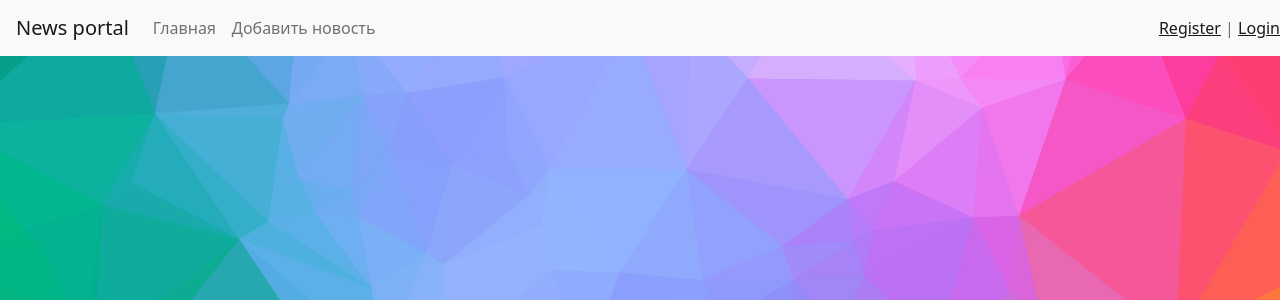
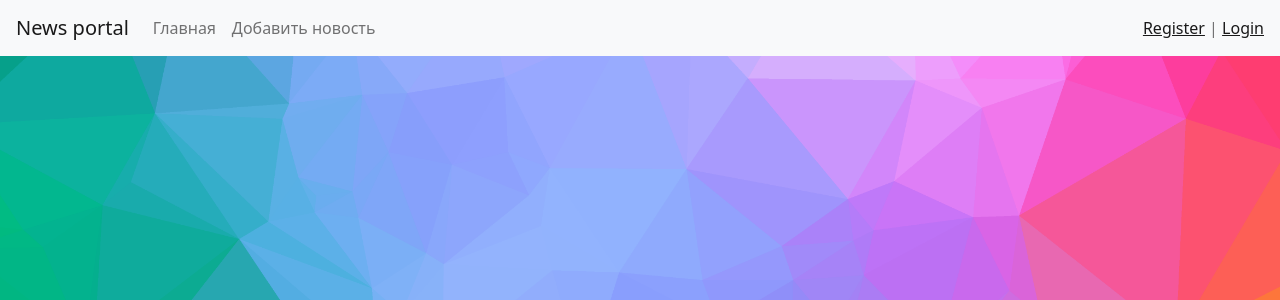
Before and after one commit to razmanov666/django-tutorial, a Django app: page / in a window 1280 px wide. Shown: the top 300 px of the page. Run offline with Django 4.2, Linux system fonts and the light colour scheme; data that the repository does not hold is empty; some libraries are stand-ins or nearby versions.

Commit message:
add margin

```diff
--- a/tutorial_site/static/css/style.css
+++ b/tutorial_site/static/css/style.css
@@ -6,6 +6,10 @@
     margin-left: 1rem;
 }
 
+.navbar-text{
+    margin-right: 1rem;
+}
+
 body {
     background: url("../images/d9ok9q7-3ef80b37-d000-4a01-8ef6-7a15aa352441.png") center fixed;
     -webkit-background-size: cover;
--- a/tutorial_site/tutorial_site/static/css/style.css
+++ b/tutorial_site/tutorial_site/static/css/style.css
@@ -6,6 +6,10 @@
     margin-left: 1rem;
 }
 
+.navbar-text{
+    margin-right: 1rem;
+}
+
 body {
     background: url("../images/d9ok9q7-3ef80b37-d000-4a01-8ef6-7a15aa352441.png") center fixed;
     -webkit-background-size: cover;
```
